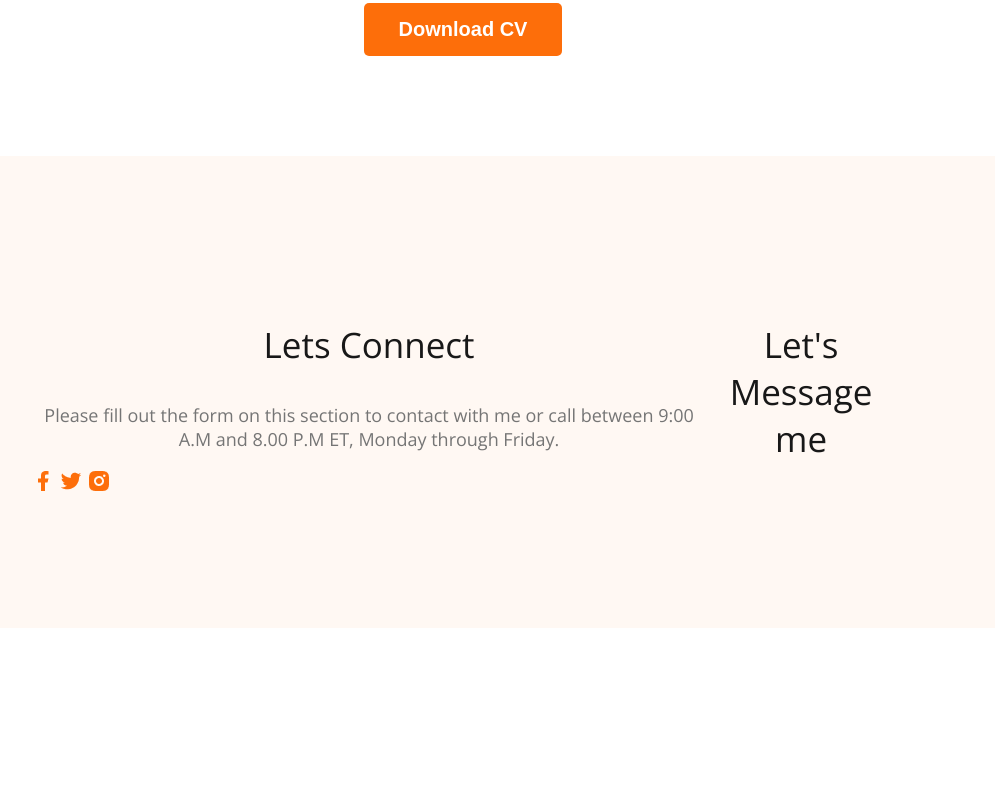
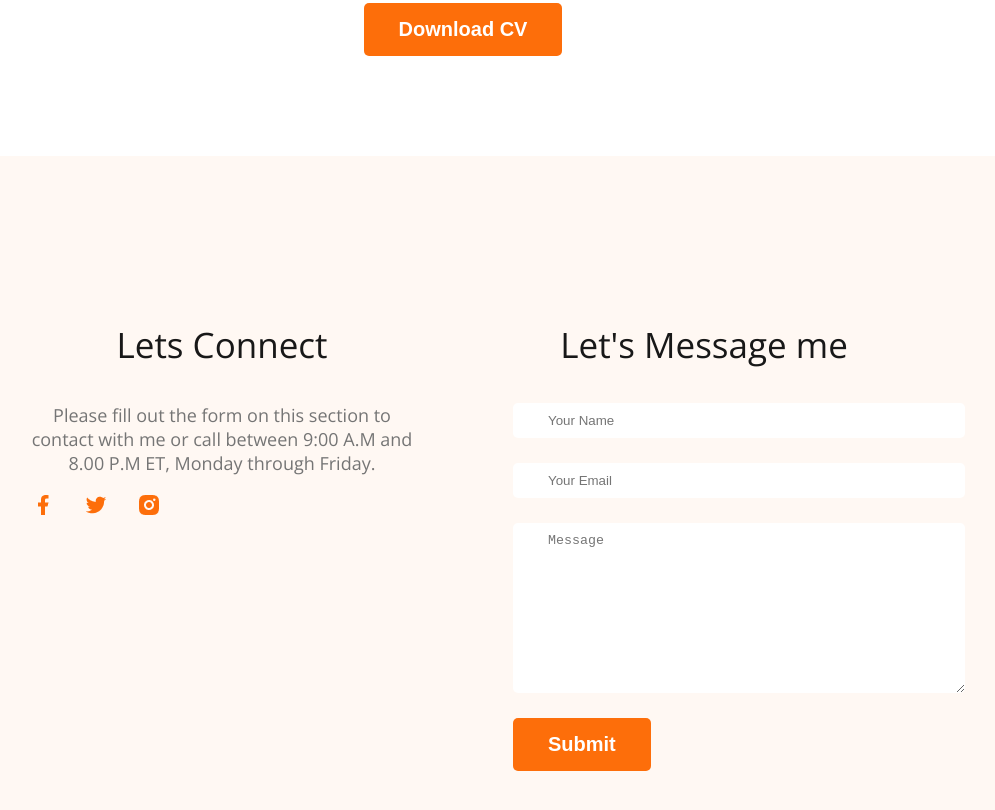
Before and after one commit to Rafiulomar0/web-developer-protfolio, a plain HTML site: page index.html in a window 1280 px wide. Shown: the part 3150-3960 px from the top of the page, without its empty margins (177-1172 px from the left). Before the commit the page ends 3786 px from the top, so only its background shows below. Drawn offline with nearby package versions, Linux system fonts and the light colour scheme.

Commit message:
footer-contact form

```diff
--- a/index.html
+++ b/index.html
@@ -176,6 +176,12 @@
         </div>
         <div class="footer-column">
             <h3 class="section-title">Let's Message me</h3>
+            <form class="contact">
+                <input type="text" placeholder="Your Name ">
+                <input type="email" name="" id="" placeholder="Your Email">
+                <textarea name="" id="" cols="30" rows="10" placeholder="Message"></textarea>
+                <input class="btn-primary" type="submit" value="Submit">
+            </form>
         </div>
     </footer>
 </body>
--- a/style/style.css
+++ b/style/style.css
@@ -196,4 +196,29 @@ footer {
   background: #fff8f3;
   padding: 130px 200px;
   margin-top: 100px;
+  gap: 100px;
 }
+
+.footer-column {
+  width: 50%;
+}
+
+.social-links a {
+  margin-right: 25px;
+}
+
+.contact input[type="text"],
+.contact input[type="email"],
+textarea {
+  display: block;
+  margin-bottom: 25px;
+  padding: 10px 35px;
+  color: #757575;
+  border-radius: 5px;
+  background-color: #fff;
+  border: 0;
+  width: 100%;
+}
+
+.contact input {
+}
```
